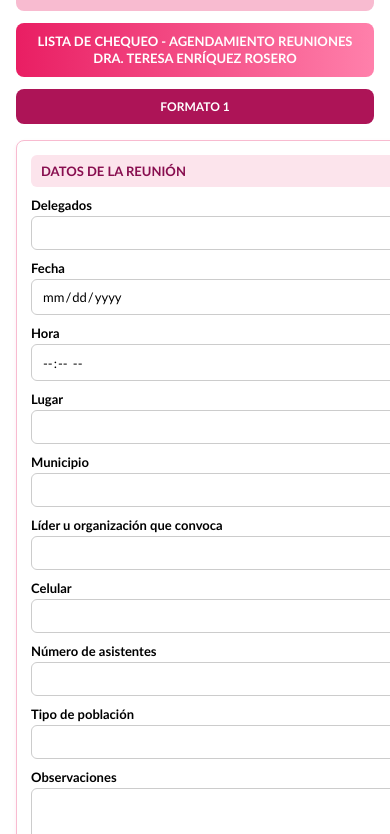
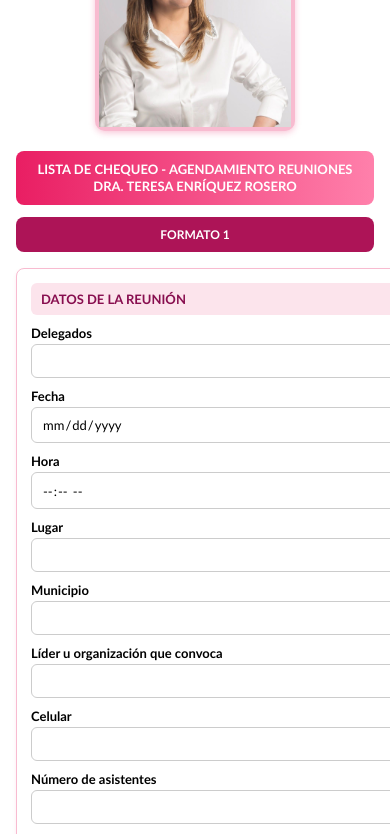
Before and after one commit to JuanfGil/lista-chequeo-reuniones-teresa, a website: page index.html in a window 390 px wide. Shown: the part 85-919 px from the top of the page. Drawn offline with Linux system fonts and the light colour scheme.

Commit message:
Correcion foto 2 index.html

```diff
--- a/index.html
+++ b/index.html
@@ -32,9 +32,9 @@
     }
 
     .header-logo {
-      width: 110px;
-      height: 80px;
-      border-radius: 8px;
+      width: 150px;
+      height: 150px;
+      border-radius: 10px;
       background: #f8bbd0; /* fucsia muy suave */
       display: flex;
       align-items: center;
@@ -43,12 +43,13 @@
       text-align: center;
       padding: 4px;
       overflow: hidden;
+      box-shadow: 0 2px 6px rgba(233, 30, 99, 0.25);
     }
 
     .header-logo img {
       width: 100%;
       height: 100%;
-      object-fit: cover;
+      object-fit: cover; /* mantiene proporción y rellena el cuadro */
     }
 
     .header-title {
@@ -79,13 +80,20 @@
     @media (max-width: 700px) {
       .header {
         flex-direction: column;
-        align-items: stretch;
+        align-items: center;
       }
-      .header-logo,
+
+      .header-logo {
+        width: 200px;
+        height: 200px;
+        margin-bottom: 8px;
+      }
+
       .header-title,
       .header-format {
         width: 100%;
       }
+
       .header-title {
         font-size: 13px;
       }
@@ -329,20 +337,15 @@
       justify-content: flex-end;
       gap: 8px;
     }
-
-    .link-mini {
-      font-size: 11px;
-      color: #e91e63;
-    }
   </style>
 </head>
 <body>
   <div class="app-container">
     <header class="header">
       <div class="header-logo">
-        <!-- Reemplaza la imagen "teresa.jpg" por la foto real de la Dra. Teresa -->
-        <!-- Sube el archivo teresa.jpg al repositorio para que se vea aquí -->
-        <img src="teresaa.jpg" alt="Dra. Teresa Enríquez Rosero" onerror="this.style.display='none'; this.parentElement.innerHTML='Foto<br>Dra. Teresa';">
+        <!-- Foto Dra. Teresa -->
+        <img src="teresaaa.jpg" alt="Dra. Teresa Enríquez Rosero"
+             onerror="this.style.display='none'; this.parentElement.innerHTML='Foto<br>Dra. Teresa';">
       </div>
       <div class="header-title">
         Lista de Chequeo - Agendamiento Reuniones<br>
@@ -483,7 +486,7 @@
     // ----- CONFIGURACIÓN -----
     const STORAGE_KEY = 'reunionesTeresa';
     const DEVICE_KEY = 'idDispositivoTeresa';
-    const ADMIN_PASSWORD = 'teresa2025'; // contraseña en minúsculas
+    const ADMIN_PASSWORD = 'teresa2025';
 
     let reuniones = [];
     let indiceEdicion = null; // null = creando, número = editando
```
